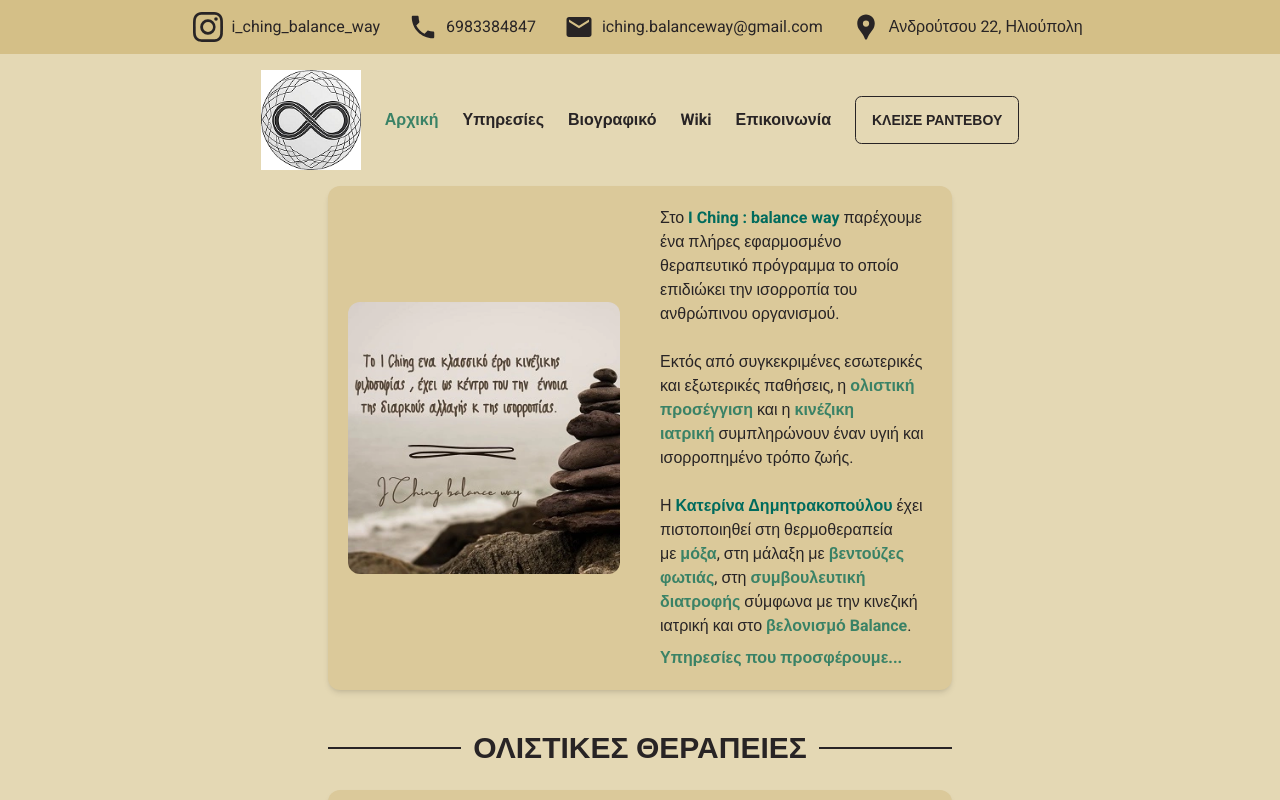
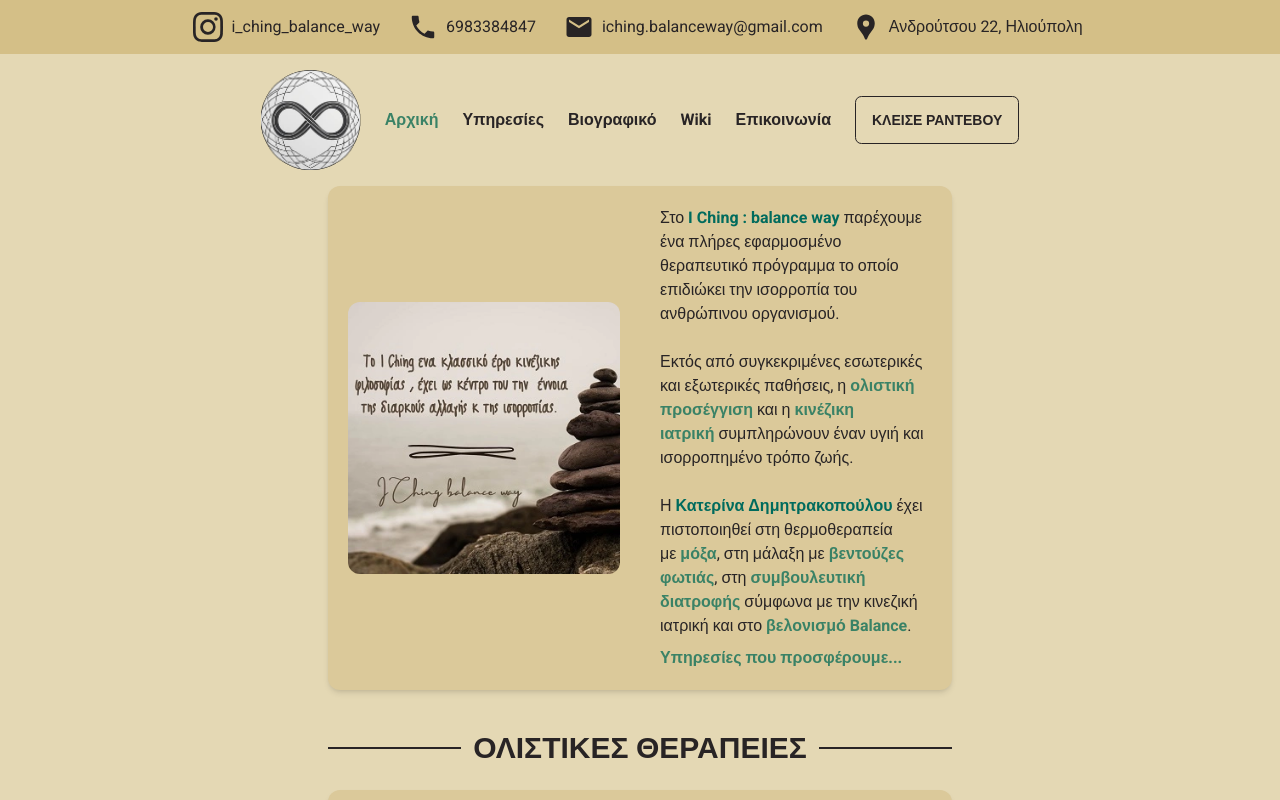
Before and after one commit to nikossoftwaredev/i-ching, a Next.js app: page / in a window 1280 px wide. Shown: the top 800 px of the page. Built offline with nearby package versions, Linux system fonts and the light colour scheme.

Commit message:
resize logo

```diff
--- a/components/header/Header.tsx
+++ b/components/header/Header.tsx
@@ -39,8 +39,7 @@
               <img
                 src="/images/logo.png"
                 alt="Flowbite Logo"
-                width="100px"
-                height="100px"
+                className="w-[100px] h-[100px]"
               />
             </Link>
             {headerLinks.map((linkConfig) => {
--- a/components/header/MobileHeader.tsx
+++ b/components/header/MobileHeader.tsx
@@ -14,8 +14,7 @@
         <img
           src="/images/logo.png"
           alt="Flowbite Logo"
-          width="80px"
-          height="80px"
+          className="w-[80px] h-[80px]"
         />
       </Link>
       <AppointmentScroll />
```
Also changed, not shown: public/images/logo.png.
